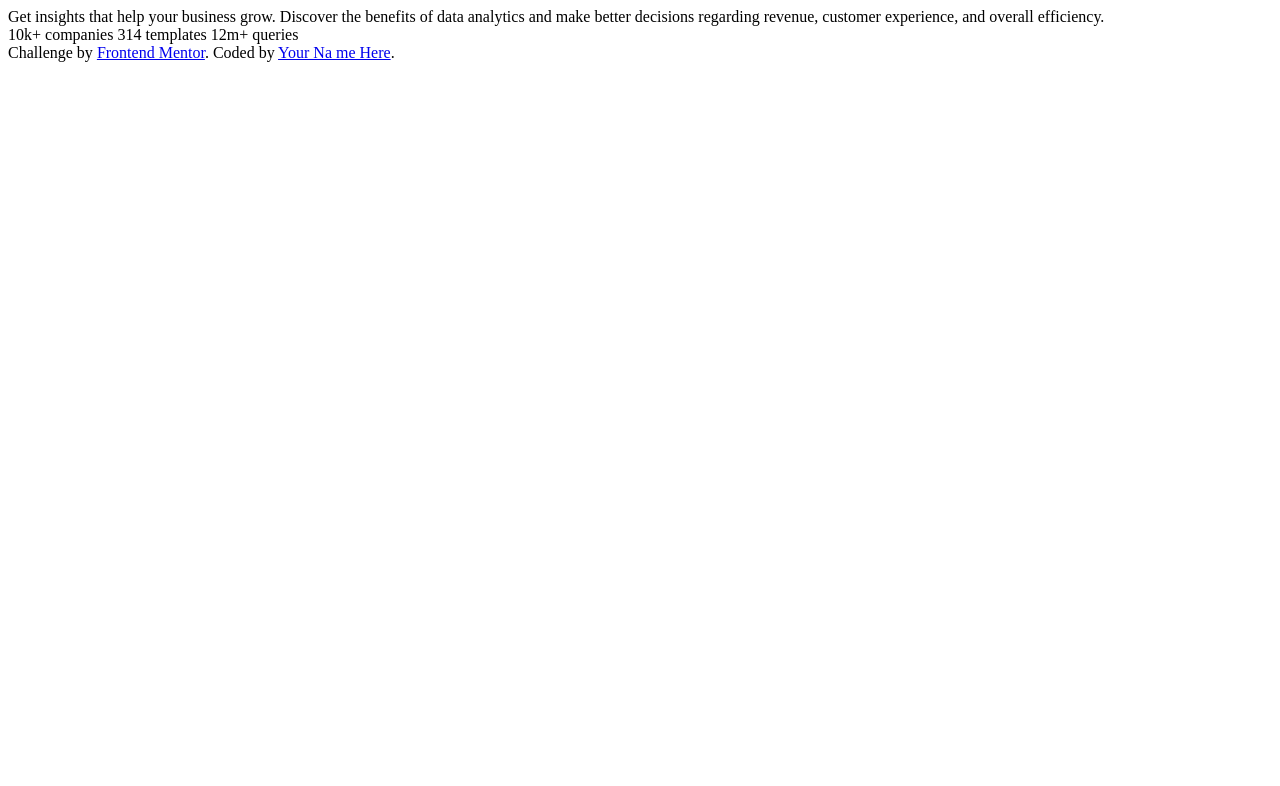
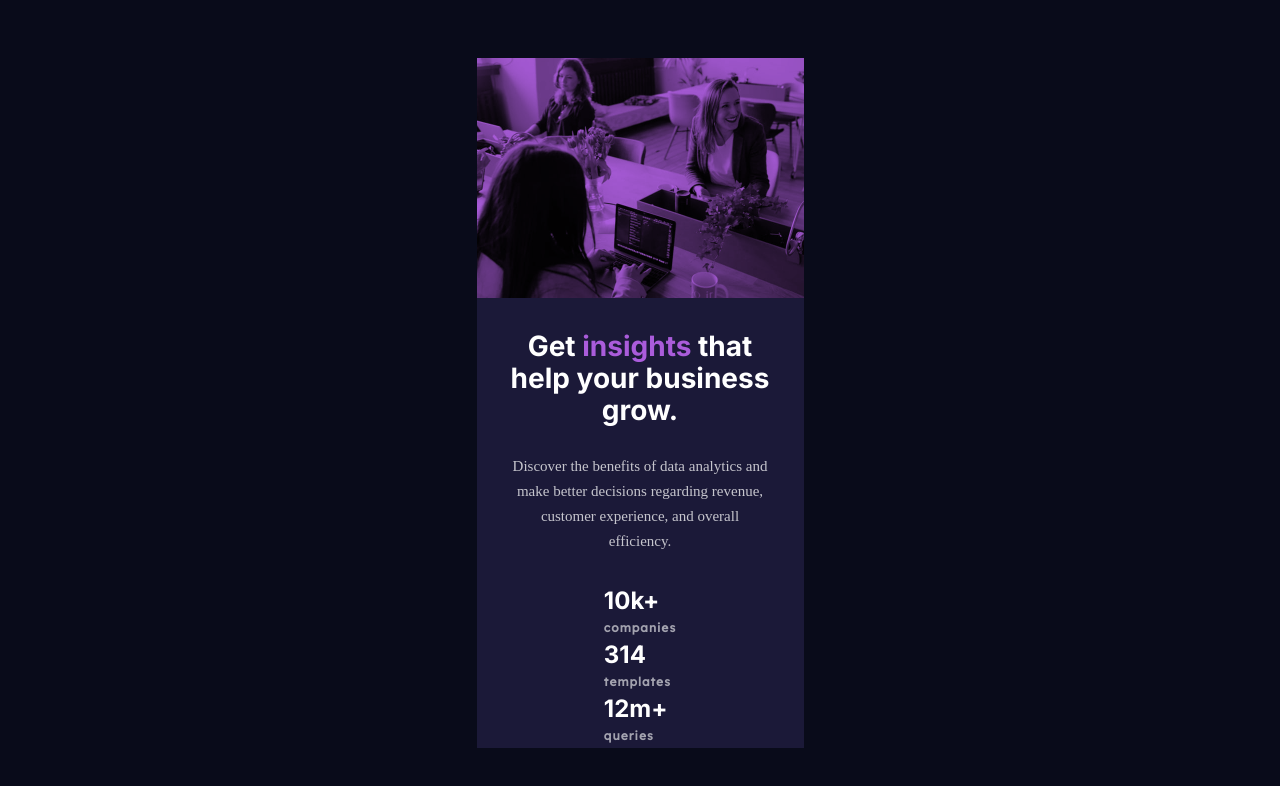
Before and after one commit to Drasenberg/stats-preview-card, a plain HTML site: page index.html in a window 1280 px wide. Drawn offline with Linux system fonts and the light colour scheme.

Commit message:
Content Added

```diff
--- a/_variables.scss
+++ b/_variables.scss
@@ -1,3 +1,14 @@
+@import url("https://fonts.googleapis.com/css2?family=Inter:wght@400;700&family=Lexend+Deca&display=swap");
+
 $clr-main-bg: hsl(233, 47%, 7%);
 $clr-card-bg: hsl(244, 38%, 16%);
 $clr-accent: hsl(277, 64%, 61%);
+
+$clr-stats-main-heading: hsl(0, 0%, 100%);
+$clr-paragraph: hsla(0, 0%, 100%, 0.75);
+$clr-stat-heading: hsla(0, 0%, 100%, 0.6);
+
+$fs: 16px;
+
+$ff-primary: "Inter", sans-serif;
+$ff-secondary: "Lexend Deca", sans-serif; ;
--- a/index.html
+++ b/index.html
@@ -17,20 +17,35 @@
     <main class="card">
       <div class="image"></div>
       <section class="about">
-        Get insights that help your business grow. Discover the benefits of data
-        analytics and make better decisions regarding revenue, customer
-        experience, and overall efficiency.
+        <h1>Get <span>insights</span> that help your business grow.</h1>
+        <p>
+          Discover the benefits of data analytics and make better decisions
+          regarding revenue, customer experience, and overall efficiency.
+        </p>
       </section>
-      <section class="stats">10k+ companies 314 templates 12m+ queries</section>
+      <section class="stats">
+        <div class="stat">
+          <p>10k+</p>
+          <h5>companies</h5>
+        </div>
+        <div class="stat">
+          <p>314</p>
+          <h5>templates</h5>
+        </div>
+        <div class="stat">
+          <p>12m+</p>
+          <h5>queries</h5>
+        </div>
+      </section>
     </main>
 
-    <footer>
+    <!-- <footer>
       <div class="attribution">
         Challenge by
         <a href="https://www.frontendmentor.io?ref=challenge" target="_blank"
           >Frontend Mentor</a
         >. Coded by <a href="#">Your Na me Here</a>.
       </div>
-    </footer>
+    </footer> -->
   </body>
 </html>
--- a/style.scss
+++ b/style.scss
@@ -1 +1,70 @@
-@use './variables' as *;
+@import "./variables";
+
+body {
+  background-color: $clr-main-bg;
+  font-size: $fs;
+  display: flex;
+  justify-content: center;
+  align-items: center;
+  padding-top: 50px;
+  .card {
+    width: 327px;
+    background-color: $clr-card-bg;
+    display: flex;
+    flex-direction: column;
+    align-items: center;
+    justify-content: center;
+    gap: 2em;
+    * {
+      margin: 0;
+    }
+    .image {
+      background-image: url("./images/image-header-mobile.jpg");
+      background-position: center;
+      background-repeat: no-repeat;
+      background-size: cover;
+      background-blend-mode: multiply;
+      background-color: $clr-accent;
+      width: 327px;
+      height: 240px;
+    }
+    .about {
+      width: 264px;
+      text-align: center;
+      h1 {
+        color: $clr-stats-main-heading;
+        font-size: 28px;
+        line-height: 32px;
+        font-family: $ff-primary;
+        font-weight: 700;
+        margin-bottom: 1em;
+        span {
+          color: $clr-accent;
+        }
+      }
+      p {
+        color: $clr-paragraph;
+        font-size: 15px;
+        line-height: 25px;
+        font-weight: 400;
+      }
+    }
+    .stats {
+      .stat {
+        p {
+          color: $clr-stats-main-heading;
+          font-family: $ff-primary;
+          font-size: 24px;
+          font-weight: 700;
+        }
+        h5 {
+          color: $clr-stat-heading;
+          font-size: 12px;
+          font-family: $ff-secondary;
+          line-height: 25px;
+          letter-spacing: 1px;
+        }
+      }
+    }
+  }
+}
```
Also changed, not shown: style.css, 1 other file.
